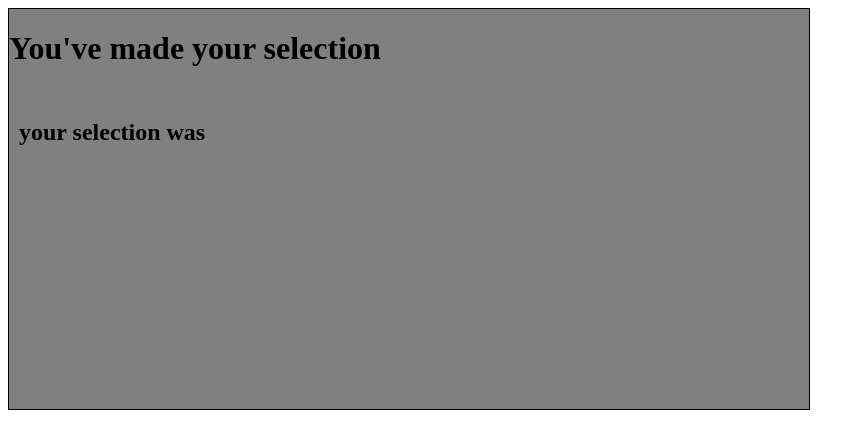
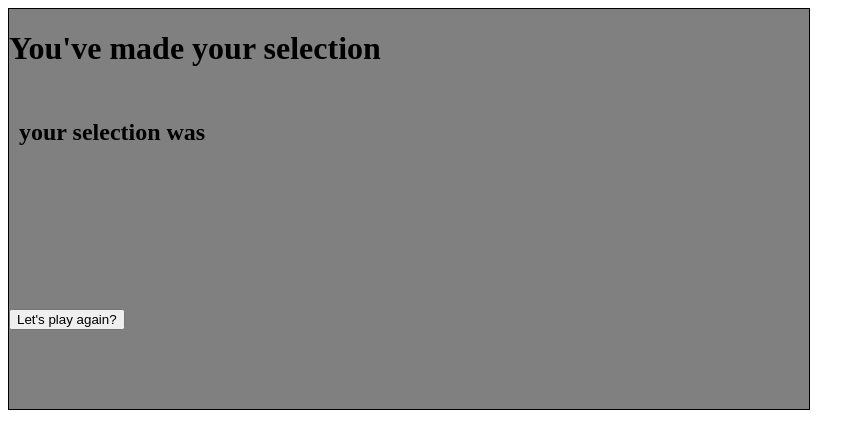
Before and after one commit to BenGardiner123/RockPaperScissors, an Angular app in the folder rock-paper-scissors-app/: page /result in a window 1280 px wide. Shown: the top 448 px of the page, without its empty margins (0-865 px from the left). Built offline with nearby package versions, Linux system fonts and the light colour scheme.

Commit message:
adding link "try again" button

```diff
--- a/rock-paper-scissors-app/src/app/routes/rps-display-result/rps-display-result.component.html
+++ b/rock-paper-scissors-app/src/app/routes/rps-display-result/rps-display-result.component.html
@@ -2,8 +2,11 @@
     <h1>You've made your selection</h1>
 
     <div class="choice">
-        <h2>your selection was </h2>
+        <h2>your selection was {{rockPaperScissorsService.selection}}</h2>
     </div>
 
+    <div>
+        <button routerLink="selection">Let's play again?</button>
+    </div>
 
 </div>
--- a/rock-paper-scissors-app/src/app/routes/rps-display-result/rps-display-result.component.ts
+++ b/rock-paper-scissors-app/src/app/routes/rps-display-result/rps-display-result.component.ts
@@ -11,6 +11,7 @@ export class RpsDisplayResultComponent implements OnInit {
   constructor(public rockPaperScissorsService: RockPaperScissorService) { }
 
   ngOnInit(): void {
+    this.rockPaperScissorsService.selection;
   }
 
 }
```
